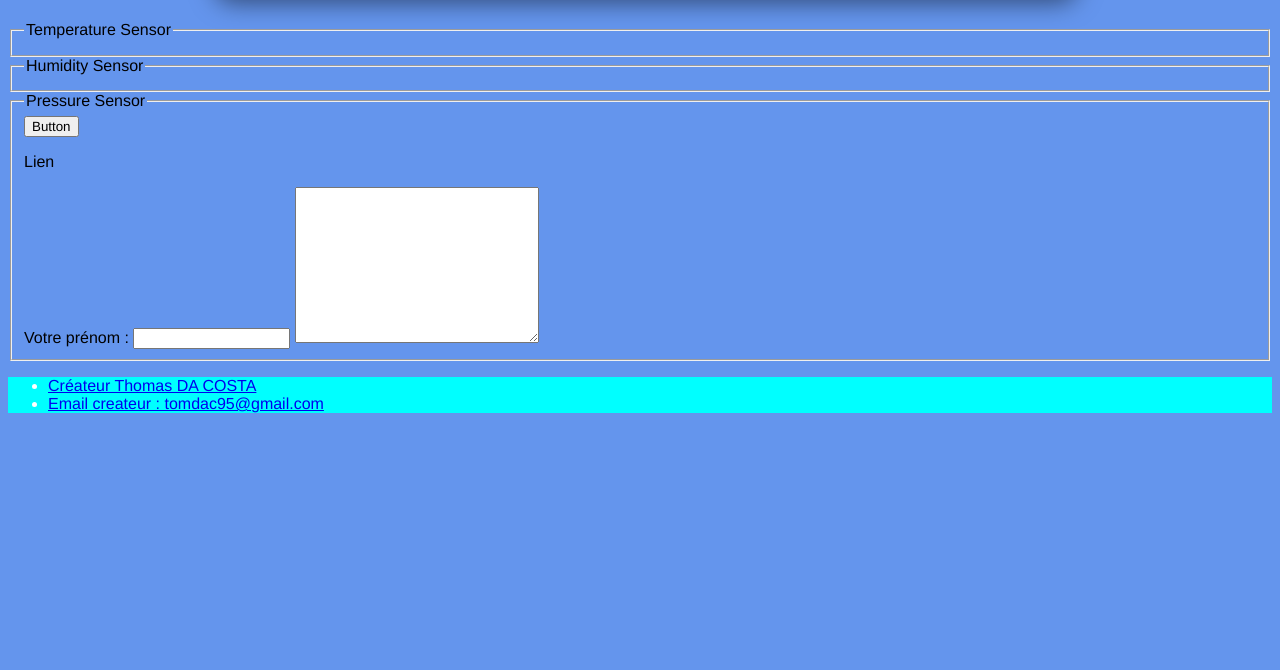
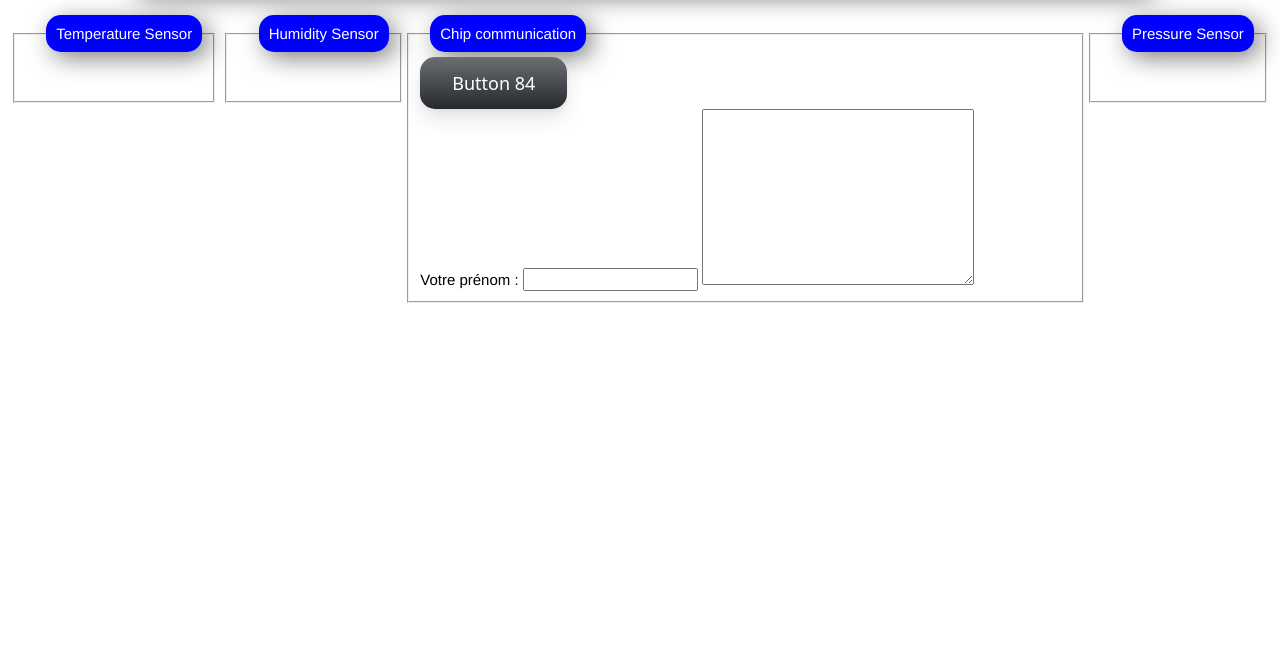
Before and after one commit to 21thom03/21thom03.room_sensor, a plain HTML site: page web_site/index.html in a window 1280 px wide. Shown: the part 130-800 px from the top of the page. Drawn offline with Linux system fonts and the light colour scheme.

Commit message:
Web site update + resolve git bug

```diff
--- a/web_site/index.html
+++ b/web_site/index.html
@@ -12,20 +12,32 @@
             Sensor data page
         </h1>
     </header>
+    <div class="bloc_left">
+        <fieldset class="fieldset_1">
+            <legend class="param_background">Temperature Sensor</legend>
+            <body><br/><br>
+            </body>
+        </fieldset>
+    </div>
+    <div class="bloc_center">
+        <fieldset class="fieldset_1">
+            <legend class="param_background">Humidity Sensor</legend>
+            <body><br/><br>
+            </body>
+        </fieldset>
+    </div>
+    <div class="bloc_right">
+        <fieldset class="fieldset_1">
+            <legend class="param_background">Pressure Sensor</legend>
+            <body><br/><br>
+            </body>
+        </fieldset>
+    </div>
 
     <fieldset>
-        <legend>Temperature Sensor</legend>
-    </fieldset>
-
-    <fieldset>
-        <legend>Humidity Sensor</legend>
-    </fieldset>
-
-    <fieldset>
-        <legend>Pressure Sensor</legend>
+        <legend class="param_background">Chip communication</legend>
         <body>
-            <button type="button">Button</button>
-            <p class="selection"> Lien</p>
+            <button class="button-84" role="button">Button 84</button>
 
             <form method="get" action="">
                 <label for="prenom">Votre prénom</label> : <input type="text">
@@ -34,17 +46,12 @@
         </body>
     </fieldset>
 
-
-    <footer>
+    <!-- <footer>
         <nav>
             <ul>
-                <li>
-                    <a href="#">Créateur Thomas DA COSTA</a>
-                </li>
-                <li>
-                    <a href="#">Email createur : tomdac95@gmail.com</a>
-                </li>
+                <li>Créateur Thomas DA COSTA</li>
+                <li>Email createur : tomdac95@gmail.com</li>
             </ul>
         </nav>
-    </footer>
+    </footer> -->
 </html>
--- a/web_site/style.css
+++ b/web_site/style.css
@@ -1,10 +1,23 @@
 * {
     font-family: Helvetica;
+    font-size: 15px;
 }
 
+.bloc_left{
+    float: left;
+}
+
+.bloc_center{
+    float: left;
+    margin-inline:unset;
+}
+
+.bloc_right{
+    float: right;
+}
 
 body{
-    background-color:cornflowerblue;
+    background-color:white;
 }
 
 h1{
@@ -14,8 +27,24 @@ h1{
     background-color: blue;
     border-radius: 20px;
     padding: 30px;
-    margin-left: 200px;
-    margin-right: 200px;
+    margin-left: 120px;
+    margin-right: 120px;
+    box-shadow: 6px 6px 25px rgba(0, 0, 0, 0.5);
+}
+
+.fieldset_1{
+    margin-left: 5px;
+    margin-right: 5px;
+    text-align: center;
+}
+
+.param_background{
+    background-color: blue;
+    color: white;
+    border-radius: 15px;
+    padding: 10px;
+    margin-left: 10px;
+    margin-right: 10px;
     box-shadow: 6px 6px 25px rgba(0, 0, 0, 0.5);
 }
 
@@ -24,6 +53,64 @@ h1{
 }
 
 footer{
-    background-color: aqua;
-    color: white;
+    background-color: rgb(68, 99, 255);
+    color: rgb(52, 51, 51);
+    text-align: left;
+    /* border-radius: 15px; */
+    padding: 2px;
+    margin-left: 0px;
+    margin-right: 0px;
+    box-shadow: 6px 6px 25px rgba(63, 61, 61, 0.5);
 }
+
+/* Button CSS configuration */
+.button-84 {
+  align-items: center;
+  background-color: initial;
+  background-image: linear-gradient(#6b6f74, #25292e);
+  border-radius: 15px;
+  border-width: 0;
+  box-shadow: 0 10px 20px rgba(0, 0, 0, .1),0 3px 6px rgba(0, 0, 0, .05);
+  box-sizing: border-box;
+  color: #fff;
+  cursor: pointer;
+  display: inline-flex;
+  flex-direction: column;
+  font-family: expo-brand-demi,system-ui,-apple-system,BlinkMacSystemFont,"Segoe UI",Roboto,"Helvetica Neue",Arial,"Noto Sans",sans-serif,"Apple Color Emoji","Segoe UI Emoji","Segoe UI Symbol","Noto Color Emoji";
+  font-size: 18px;
+  height: 52px;
+  justify-content: center;
+  line-height: 1;
+  margin: 0;
+  outline: none;
+  overflow: hidden;
+  padding: 0 32px;
+  text-align: center;
+  text-decoration: none;
+  transform: translate3d(0, 0, 0);
+  transition: all 150ms;
+  vertical-align: baseline;
+  white-space: nowrap;
+  user-select: none;
+  -webkit-user-select: none;
+  touch-action: manipulation;
+}
+
+.button-84:hover {
+  box-shadow: rgba(0, 1, 0, .2) 0 2px 8px;
+  opacity: .85;
+}
+
+.button-84:active {
+  outline: 0;
+}
+
+.button-84:focus {
+  box-shadow: rgba(0, 0, 0, 0.5) 0 0 0 3px;
+}
+
+@media (max-width: 420px) {
+  .button-84 {
+    height: 48px;
+  }
+}
```
